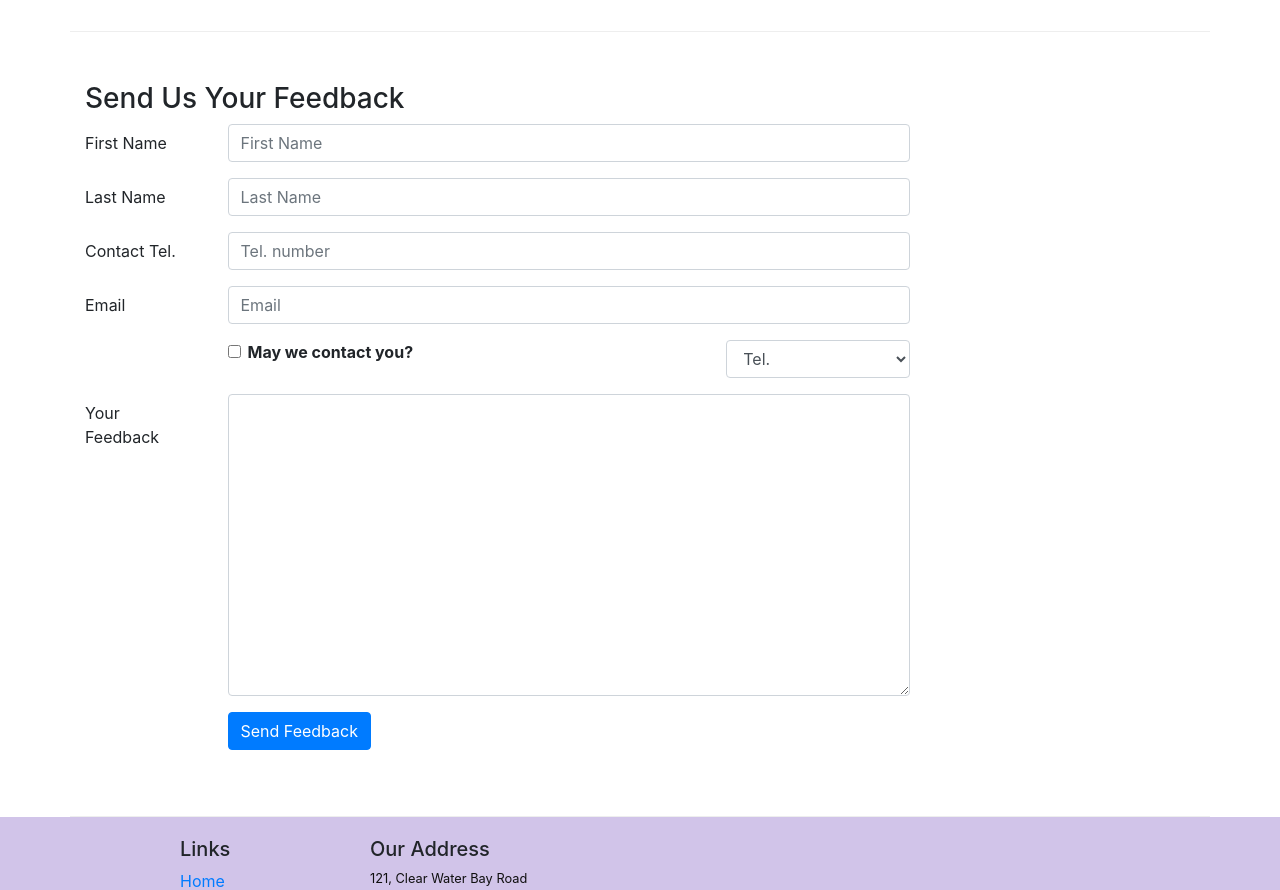
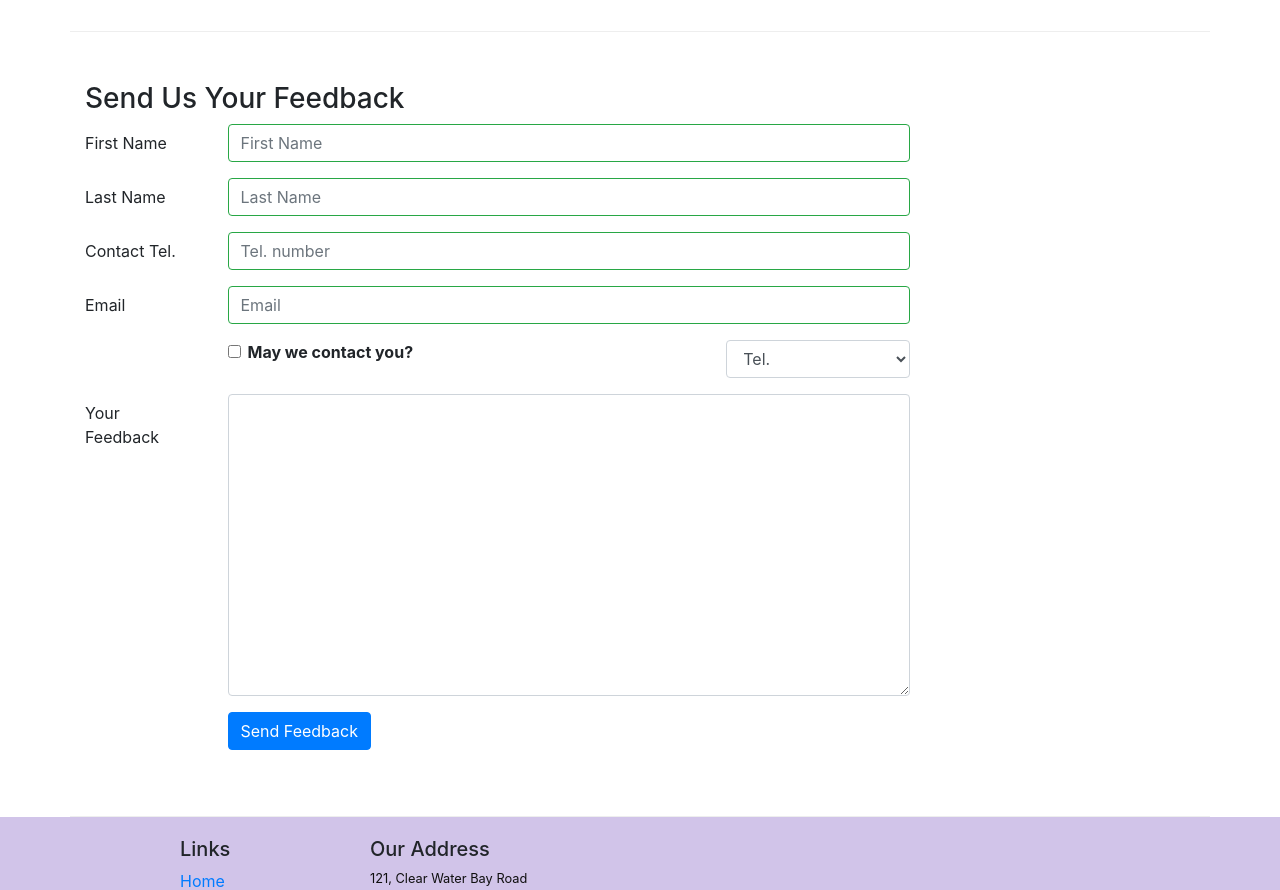
Before and after one commit to terrapinball/conFusionrestaurant, a React (Create React App) app: page /contactus in a window 1280 px wide. Shown: the part 860-1750 px from the top of the page. Built offline with nearby package versions, Linux system fonts and the light colour scheme.

Commit message:
Controlled Form Validation

```diff
--- a/src/components/ContactComponent.js
+++ b/src/components/ContactComponent.js
@@ -1,5 +1,5 @@
 import React, { Component } from 'react';
-import { Breadcrumb, BreadcrumbItem, Button, Form, FormGroup, Label, Input, Col } from 'reactstrap';
+import { Breadcrumb, BreadcrumbItem, Button, Form, FormGroup, Label, Input, Col, FormFeedback } from 'reactstrap';
 import { Link } from 'react-router-dom';
 
 class Contact extends Component {
@@ -14,11 +14,75 @@
             email: '',
             agree: false,
             contactType: 'Tel.',
-            message: ''
-        }
+            message: '',
+            touched: {
+                firstname: false,
+                lastname: false,
+                telnum: false,
+                email: false
+            }
+        };
+
+        this.handleInputChange = this.handleInputChange.bind(this);
+        this.handleSubmit = this.handleSubmit.bind(this);
+    }
+
+    handleInputChange(event) {
+        const target = event.target;
+        const value = target.type === 'checkbox' ? target.checked : target.value;
+        const name = target.name;
+
+        this.setState({
+          [name]: value
+        });
+    }
+
+    handleSubmit(event) {
+        console.log('Current State is: ' + JSON.stringify(this.state));
+        alert('Current State is: ' + JSON.stringify(this.state));
+        event.preventDefault();
+    }
+
+    validate(firstname, lastname, telnum, email) {
+
+        const errors = {
+            firstname: '',
+            lastname: '',
+            telnum: '',
+            email: ''
+        };
+
+        if (this.state.touched.firstname && firstname.length < 3)
+            errors.firstname = 'First Name should be >= 3 characters';
+        else if (this.state.touched.firstname && firstname.length > 10)
+            errors.firstname = 'First Name should be <= 10 characters';
+
+        if (this.state.touched.lastname && lastname.length < 3)
+            errors.lastname = 'Last Name should be >= 3 characters';
+        else if (this.state.touched.lastname && lastname.length > 10)
+            errors.lastname = 'Last Name should be <= 10 characters';
+
+        const reg = /^\d+$/;
+        if (this.state.touched.telnum && !reg.test(telnum))
+            errors.telnum = 'Tel. Number should contain only numbers';
+
+        if (this.state.touched.email && email.split('').filter(x => x === '@').length !== 1)
+            errors.email = 'Email should contain a @';
+
+        return errors;
+    }
+
+
+    handleBlur = (field) => () => {
+        this.setState({
+          touched: { ...this.state.touched, [field]: true },
+        });
     }
 
     render() {
+
+        const errors = this.validate(this.state.firstname, this.state.lastname, this.state.telnum, this.state.email);
+
         return(
             <div className="container">
                 <div className="row">
@@ -62,13 +126,18 @@
                         <h3>Send Us Your Feedback</h3>
                     </div>
                     <div className="col-12 col-md-9">
-                        <Form>
+                        <Form onSubmit={this.handleSubmit}>
                             <FormGroup row>
                                 <Label htmlFor="firstname" md={2}>First Name</Label>
                                 <Col md={10}>
                                     <Input type="text" id="firstname" name="firstname"
                                         placeholder="First Name"
-                                        value={this.state.firstname} />
+                                        value={this.state.firstname}
+                                        valid={errors.firstname === ''}
+                                        invalid={errors.firstname !== ''}
+                                        onBlur={this.handleBlur('firstname')}
+                                        onChange={this.handleInputChange} />
+                                    <FormFeedback>{errors.firstname}</FormFeedback>
                                 </Col>
                             </FormGroup>
                             <FormGroup row>
@@ -76,7 +145,12 @@
                                 <Col md={10}>
                                     <Input type="text" id="lastname" name="lastname"
                                         placeholder="Last Name"
-                                        value={this.state.lastname} />
+                                        value={this.state.lastname}
+                                        valid={errors.lastname === ''}
+                                        invalid={errors.lastname !== ''}
+                                        onBlur={this.handleBlur('lastname')}
+                                        onChange={this.handleInputChange} />
+                                    <FormFeedback>{errors.lastname}</FormFeedback>
                                 </Col>
                             </FormGroup>
                             <FormGroup row>
@@ -85,7 +159,11 @@
                                     <Input type="tel" id="telnum" name="telnum"
                                         placeholder="Tel. number"
                                         value={this.state.telnum}
+                                        valid={errors.telnum === ''}
+                                        invalid={errors.telnum !== ''}
+                                        onBlur={this.handleBlur('telnum')}
                                         onChange={this.handleInputChange} />
+                                    <FormFeedback>{errors.telnum}</FormFeedback>
                                 </Col>
                             </FormGroup>
                             <FormGroup row>
@@ -94,7 +172,11 @@
                                     <Input type="email" id="email" name="email"
                                         placeholder="Email"
                                         value={this.state.email}
+                                        valid={errors.email === ''}
+                                        invalid={errors.email !== ''}
+                                        onBlur={this.handleBlur('email')}
                                         onChange={this.handleInputChange} />
+                                    <FormFeedback>{errors.email}</FormFeedback>
                                 </Col>
                             </FormGroup>
                             <FormGroup row>
```
